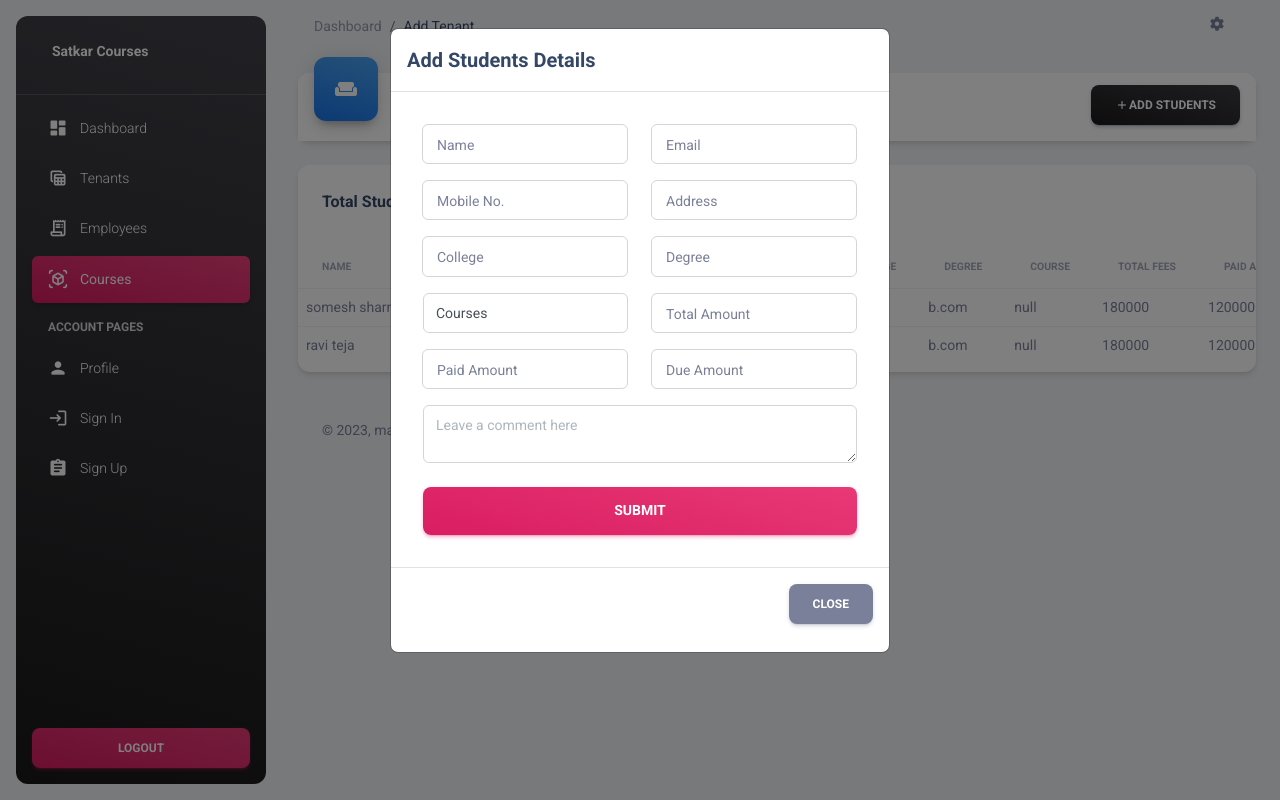
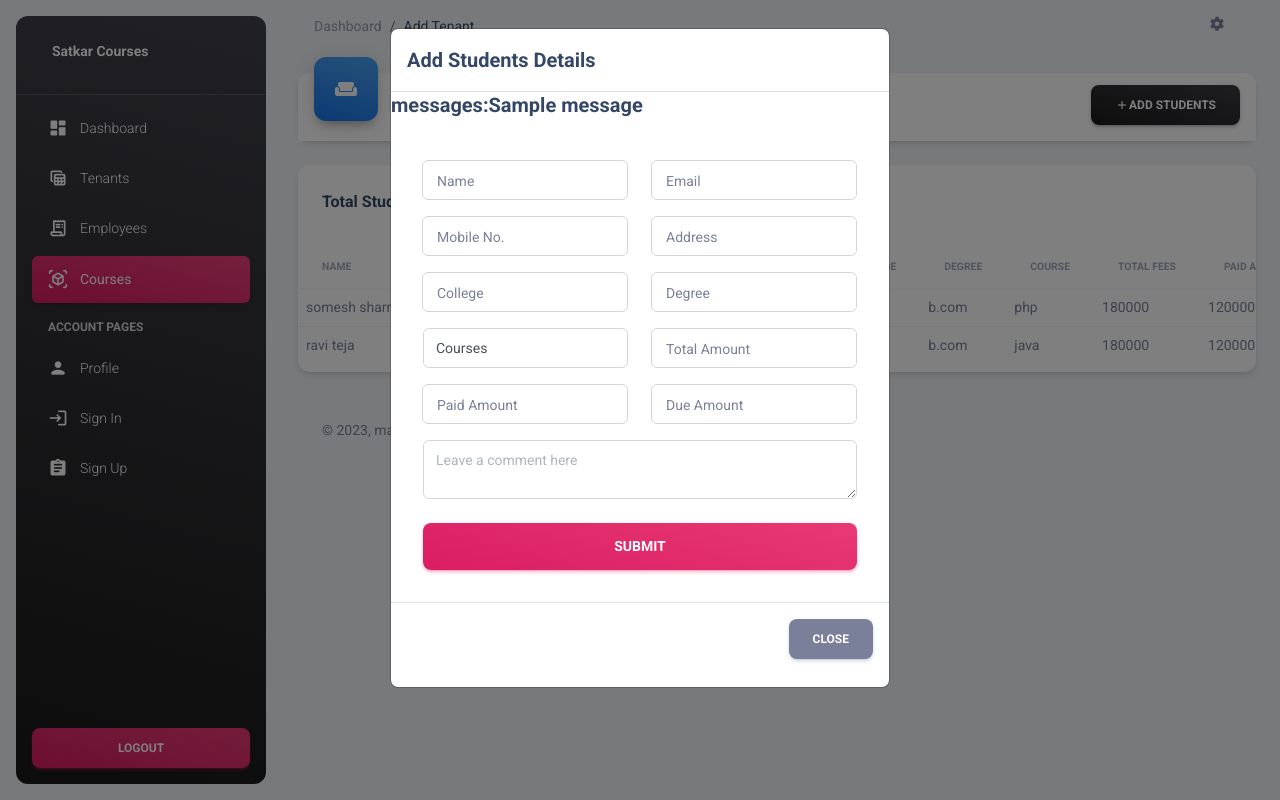
Before and after one commit to somesh-py/student-management-system, a Django app: page /viewstudents/ in a window 1280 px wide, after a click that opens the changed part. Run offline with Django 4.2, Linux system fonts and the light colour scheme; data comes from the database, SQL or seed files in the repository; tables that the repository leaves empty hold one stand-in row (values such as "Sample post"); one stand-in notice (Sample message) is shown; some libraries are stand-ins or nearby versions.

Commit message:
use foreign key to fetch data

```diff
--- a/student/studmanagement/templates/viewstudents.html
+++ b/student/studmanagement/templates/viewstudents.html
@@ -10,6 +10,7 @@
   <title>
     Satkar Courses
   </title>
+
   <!--     Fonts and icons     -->
   <link rel="stylesheet" type="text/css"
     href="https://fonts.googleapis.com/css?family=Roboto:300,400,500,700,900|Roboto+Slab:400,700" />
@@ -22,19 +23,22 @@
   <link href="https://fonts.googleapis.com/icon?family=Material+Icons+Round" rel="stylesheet">
   <!-- CSS Files -->
   <link id="pagestyle" href="{% static 'css/material-dashboard.css' %}" rel="stylesheet" />
-
+  <script src="http://code.jquery.com/jquery-latest.js"></script>
 </head>
 <script>
-  var form=document.forms.myform,
-  qty=form.qty,
-  cost=form.cost,
-  output=form.Dueamount;
+  $(document).ready(function(){ //newly added
+    $('#submit').click(function() {
 
-  window.calculate=function(){
-    var q=parseInt(qty.value, 10) || 0,
-    var c=parseFloat(cost.value) || 0;
-    output.value=(q-c).toFixed(2);
-  };
+        var emailVal = $('#email').val(); // assuming this is a input text field
+        $.post('checkemail.php', {'email' : emailVal}, function(data) {
+            if(data.message == "exist")
+                alert("This email address already exists");
+            else
+                $('#registration').submit();
+        });
+
+        return false;
+    });
 </script>
 
 <body class="g-sidenav-show  bg-gray-200">
@@ -223,7 +227,7 @@
                       <td class="align-middle text-sm">{{i.saddress}}</td>
                       <td class="align-middle text-sm">{{i.scollege}}</td>
                       <td class="align-middle text-sm">{{i.sdegree}}</td>
-                      <td class="align-middle text-sm">null</td>
+                      <td class="align-middle text-sm">{{i.scourse.course}}</td>
                       <td class="align-middle text-sm">{{i.total_amount}}</td>
                       <td class="align-middle text-sm">{{i.paid_amount}}</td>
                       <td class="align-middle text-sm">{{i.due_amount}}</td>
@@ -248,6 +252,11 @@
               <h5 class="modal-title" id="exampleModalLabel">Add Students Details</h5>
               <button type="button" class="btn-close" data-bs-dismiss="modal" aria-label="Close"></button>
             </div>
+            {% if messages %}
+            {% for msg in messages %}
+              <h5>messages:{{msg}}</h5>
+            {% endfor %}
+            {% endif %}
             <div class="modal-body">
               <div class="card-body">
                 <form role="form" method="post" action="/addstudent/" >
@@ -325,20 +334,20 @@
                     <div class="col-lg-6 col-md-6">
                       <div class="input-group input-group-outline mb-3">
                         <label class="form-label">Total Amount</label>
-                        <input type="text" class="form-control" onfocus="focused(this)" onfocusout="defocused(this)" name="totalamount">
+                        <input type="text" class="form-control" onfocus="focused(this)" onfocusout="defocused(this)" name="totalamount" id="total">
                       </div>
                     </div>
 
                     <div class="col-lg-6 col-md-6">
                       <div class="input-group input-group-outline mb-3">
                         <label class="form-label">Paid Amount</label>
-                        <input type="text" class="form-control" onfocus="focused(this)" onfocusout="defocused(this)" name="paidamount">
+                        <input type="text" class="form-control" onfocus="focused(this)" onfocusout="defocused(this)" name="paidamount" id="paid">
                       </div>
                     </div>
                     <div class="col-lg-6 col-md-6">
                       <div class="input-group input-group-outline mb-3">
                         <label class="form-label">Due Amount</label>
-                        <input type="text" class="form-control" onfocus="focused(this)" onfocusout="defocused(this)" name="dueamount">
+                        <input type="text" class="form-control" onfocus="focused(this)" onfocusout="defocused(this)" name="dueamount" id="due">
                       </div>
                     </div>
 
--- a/student/studmanagement/views.py
+++ b/student/studmanagement/views.py
@@ -140,3 +140,4 @@ def addstudent(request):
                                       sdegree=degree, scourse=stu_course, total_amount=total_amount, paid_amount=paid_amount, due_amount=due_amount)
             studentdata=Addstudent.objects.all()
             return render(request,'viewstudents.html',{'studentdata':studentdata})
+# login required
```
